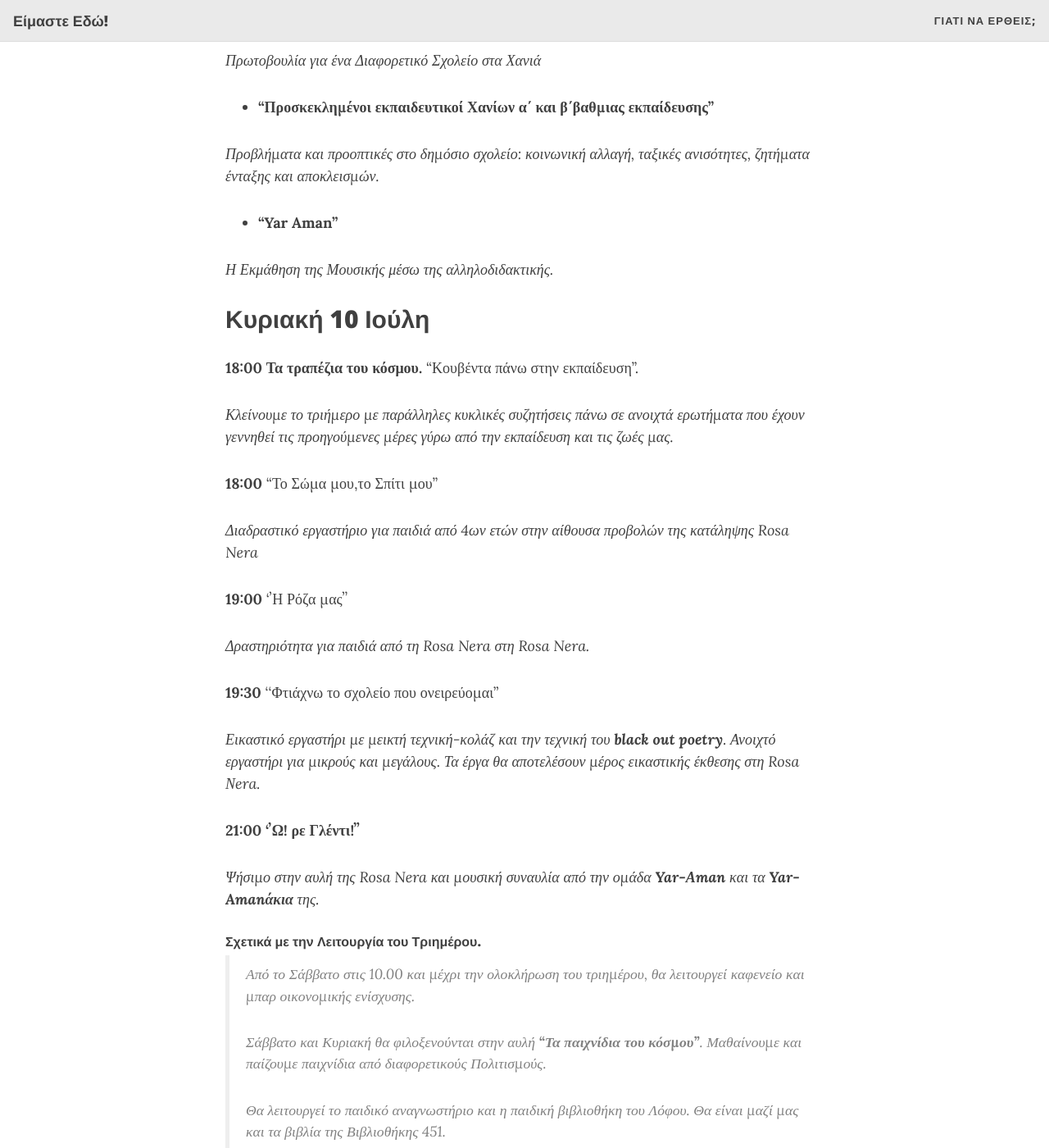
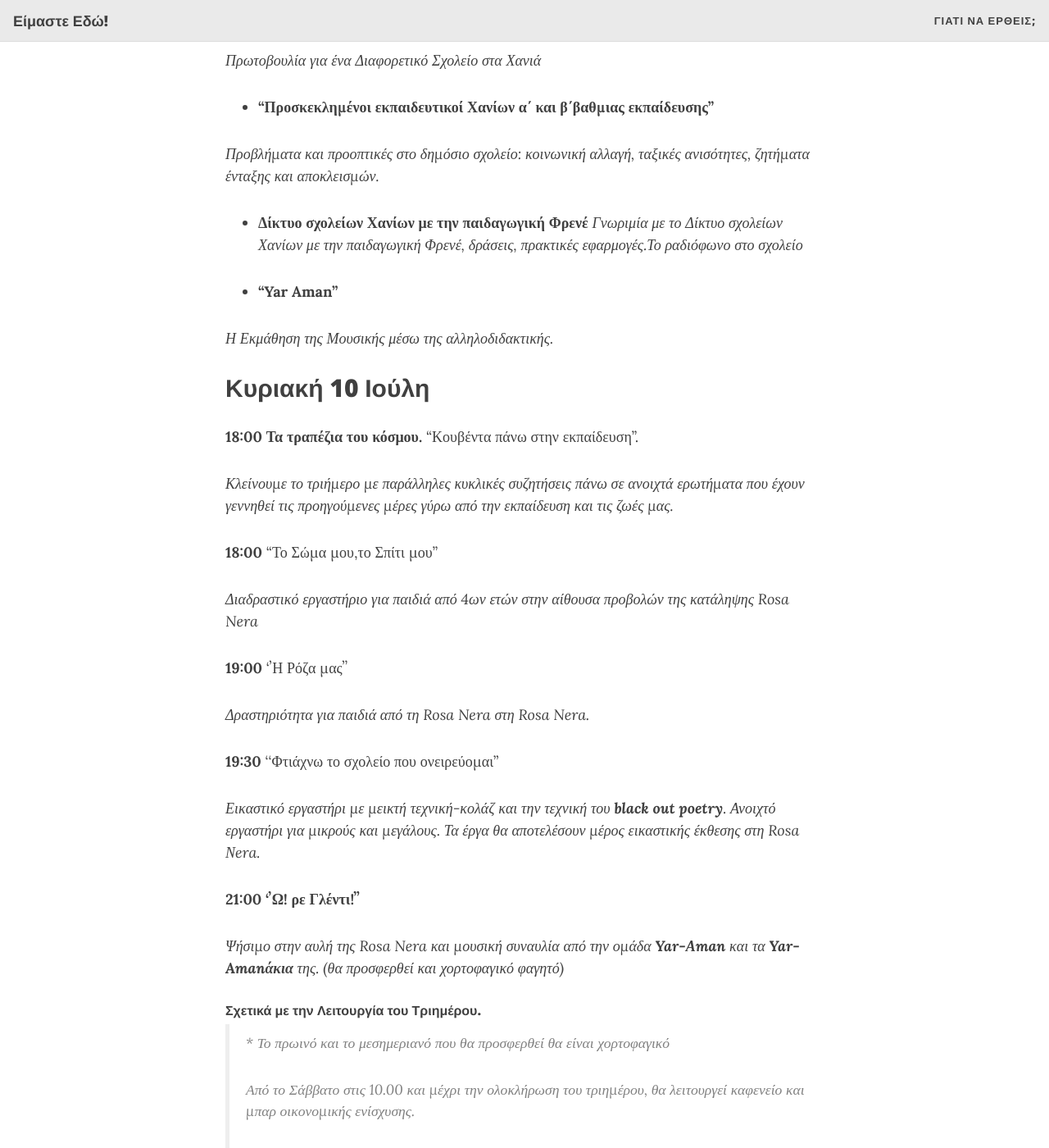
Before and after one commit to Trihmero/sch, a Jekyll site: the page built from _posts/2022-07-01-sch.md, in a window 1280 px wide and 1400 px high, scrolled down 2171 px. Shown: the whole window at 82% size. Built offline with Jekyll 4.4.1, drawn with Linux system fonts in a browser that asks for light colours; nearby versions of some CDN libraries; some of the changed text lies outside the part shown.

Commit message:
Update 2022-07-01-sch.md

```diff
--- a/_posts/2022-07-01-sch.md
+++ b/_posts/2022-07-01-sch.md
@@ -21,7 +21,7 @@
 
 ## Σάββατο 9 Ιούλη
 
-**10:00**  Παίρνουµε το Πρωινό µας συλλογικά.
+**10:00**  "Παίρνουµε το Πρωινό µας συλλογικά."\*
 
 **11:00**  **“Δηµιουργώντας δίκτυα µάθησης”**
 
@@ -33,7 +33,7 @@
 _στις θεµατικές που θα προκύψουν._
 
 
-**15:00**  "Παίρνουµε το Μεσηµεριανό µας Συλλογικά."
+**15:00**  "Παίρνουµε το Μεσηµεριανό µας Συλλογικά."\*
 
 **17:00**  **“Δηµιουργώντας δίκτυα µάθησης”** (συνέχιση του εργαστηρίου)
 
@@ -76,6 +76,8 @@
 
 _Προβλήµατα και προοπτικές στο δηµόσιο σχολείο: κοινωνική αλλαγή, ταξικές ανισότητες, ζητήµατα ένταξης και αποκλεισµών._
 
+- **Δίκτυο σχολείων Χανίων με την παιδαγωγική Φρενέ**
+_Γνωριμία με το Δίκτυο σχολείων Χανίων με την παιδαγωγική Φρενέ, δράσεις, πρακτικές εφαρμογές.Το ραδιόφωνο στο σχολείο_
 
 - **“Yar Aman”**
 
@@ -107,9 +109,12 @@
 **21:00 ‘ʼΩ! ρε Γλέντι!ʼʼ**
 
 _Ψήσιµο στην αυλή της Rosa Nera και µουσική συναυλία από την οµάδα **Yar-Αman** και τα **Yar-Amanάκια** της._
+_(θα προσφερθεί και χορτοφαγικό φαγητό)_
 
 ###### Σχετικά με την Λειτουργία του Τριημέρου.
 
+> \* Το πρωινό και το μεσημεριανό που θα προσφερθεί θα είναι χορτοφαγικό
+>
 >Από το Σάββατο στις 10.00 και µέχρι την ολοκλήρωση του τριηµέρου, θα
 >λειτουργεί καφενείο και µπαρ οικονοµικής ενίσχυσης.
 >
```
